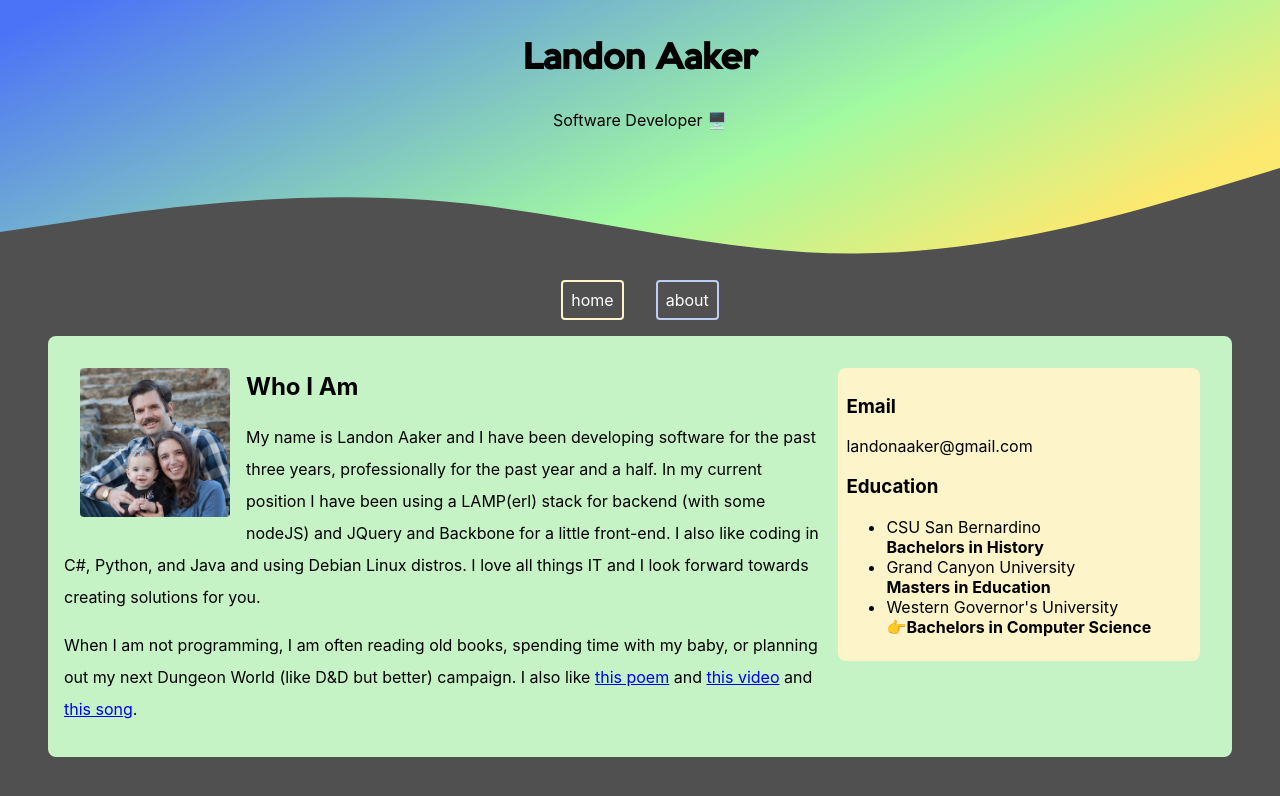
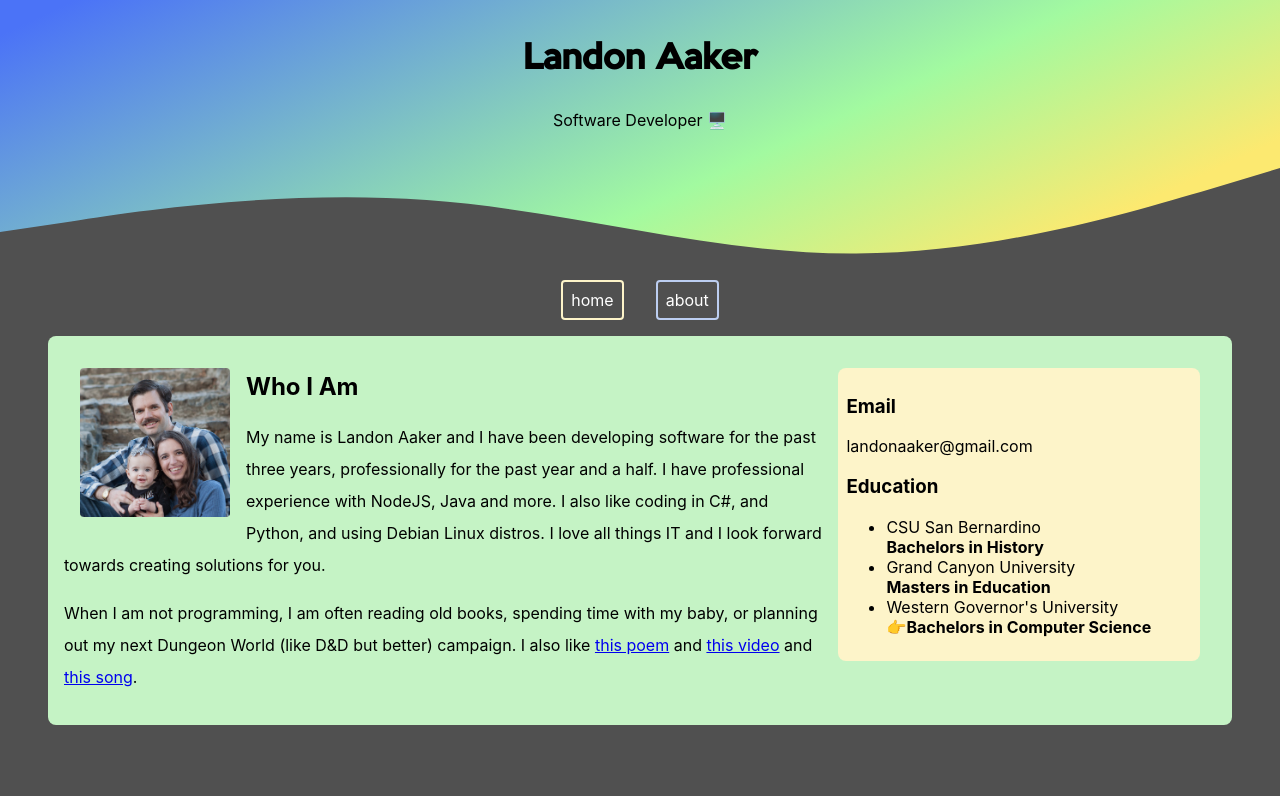
Before and after one commit to norogoth/my_website, a React (Create React App) app: page /about in a window 1280 px wide. Shown: the top 796 px of the page. Built offline with nearby package versions, Linux system fonts and the light colour scheme.

Commit message:
edited bio

```diff
--- a/src/About.js
+++ b/src/About.js
@@ -8,7 +8,7 @@ export default function About() {
 				<img alt="image of a good software developer." className="selfPortrait" src="./img/family.png"/>
 				<h2 className="articleHeading">Who I Am</h2>
 				<p className="aboutText">
-					My name is Landon Aaker and I have been developing software for the past three years, professionally for the past year and a half. In my current position I have been using a LAMP(erl) stack for backend (with some nodeJS) and JQuery and Backbone for a little front-end. I also like coding in C#, Python, and Java and using Debian Linux distros. I love all things IT and I look forward towards creating solutions for you.
+					My name is Landon Aaker and I have been developing software for the past three years, professionally for the past year and a half. I have professional experience with NodeJS, Java and more. I also like coding in C#, and Python, and using Debian Linux distros. I love all things IT and I look forward towards creating solutions for you.
 				</p>
 				<p className="aboutText">
 					When I am not programming, I am often reading old books, spending time with my baby, or planning out my next Dungeon World (like D&D but better) campaign.
```
